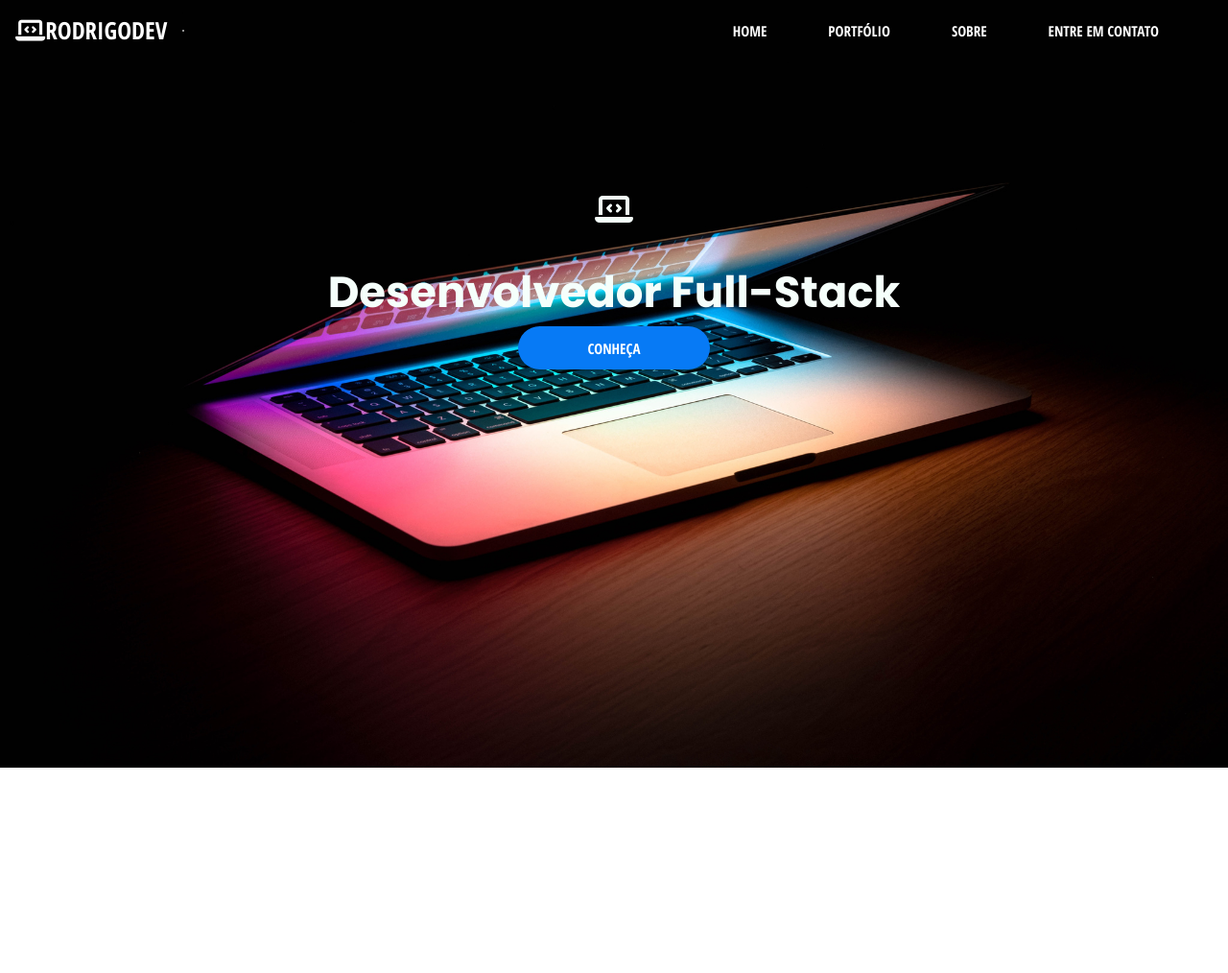
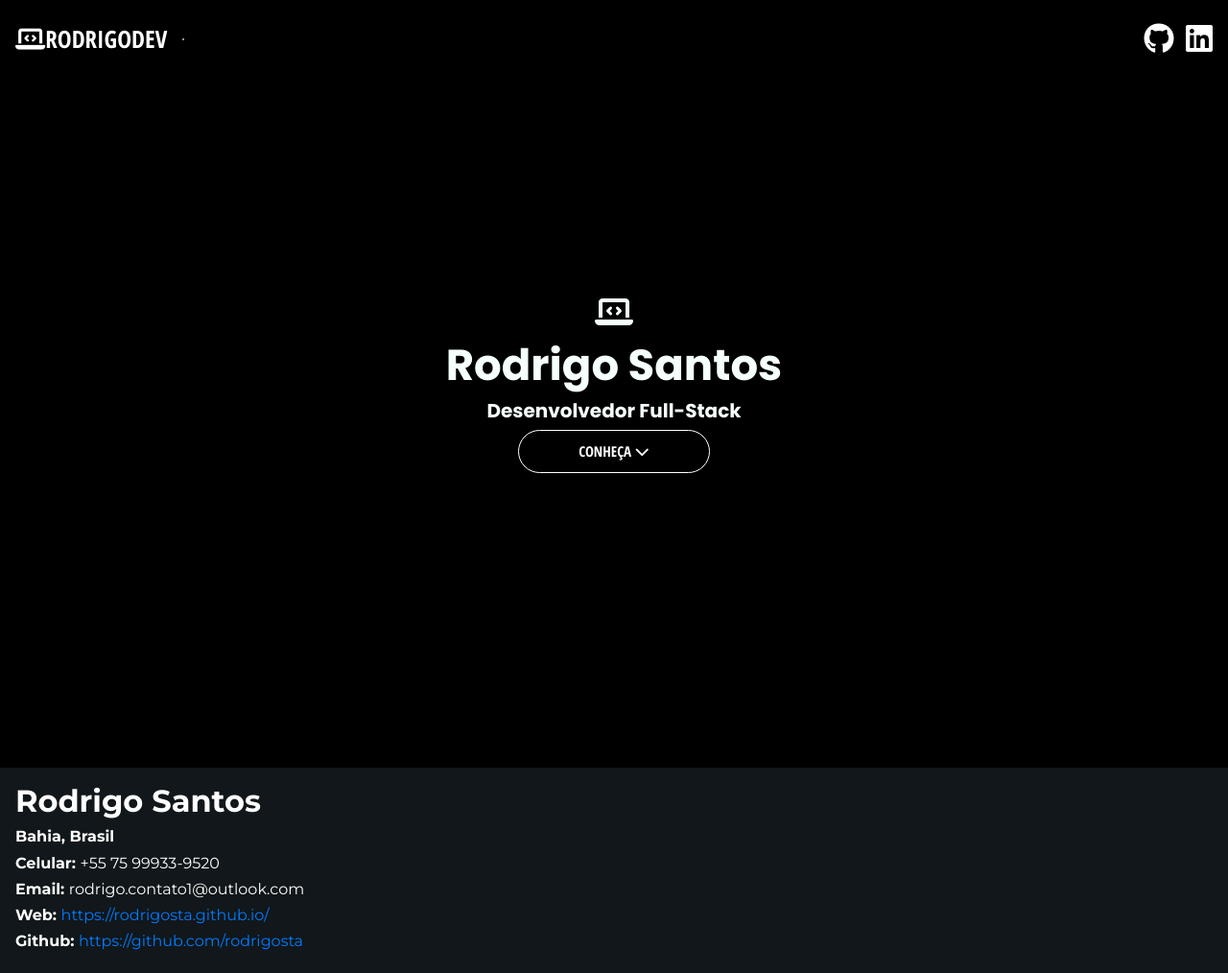
Before and after one commit to qarodrigo/rodrigosta.github.io, a plain HTML site: page index.html in a window 1280 px wide. Shown: the whole page at 96% size. Before the commit the page ends 800 px from the top, so only its background shows below. Drawn offline with nearby package versions, Linux system fonts and the light colour scheme.

Commit message:
atualizacao

```diff
--- a/css/style.css
+++ b/css/style.css
@@ -1,18 +1,10 @@
 body{
     height: 100%;
+    background-color: #000;
 }
 #home{
     height: 100vh;
 
-    background-image: url("../images/home.jpg");
-    /* /* background-position: center; */
-    background-repeat: no-repeat;
-    /* background-position-y: center; */
-     /* background-position: top; */
-
-    background-attachment: fixed;
-    background-size: cover;
-    background-color: black;
     /* border-radius: 12px; */
 }
 
@@ -21,7 +13,7 @@ body{
     border-radius: 5px;
 }
 
-#home-nav, #port-nav, #sobre-nav, #contato-nav, #logo-site{
+#logo-site{
     text-transform: uppercase;
     color: white;
     font-family: 'Open Sans Condensed', sans-serif;
@@ -31,13 +23,18 @@ body{
     font-size: 15px;
 }
 
+
+
+
+
 #logo-site{
     font-size: 25px;
 }
 
 
 #info{
-    padding-top: 200px;
+    /* padding-top: 200px; */
+    height: 100%;
 }
 #dev{
     font-size: 45px;
@@ -45,29 +42,44 @@ body{
     /* color: white; */
     font-family: 'Poppins', sans-serif;
     text-align: center;
-    margin-top: 40px;
+}
+
+#cargo{
+    color: #f5fffb;
+    text-align: center;
+    font-family: 'Poppins', sans-serif;
+
+
+
 }
 
 #laptop{
+    color: #f5fffb;
     text-align: center;
-    color: #f5fffb;
+}
+
+
+.linkedin, .git{
+    color: white;
+}
+.linkedin:hover, .git:hover{
+    color: #1DE9B6;
+
 }
 
 #conheca{
     border-radius: 35px;
     width: 200px;
     height: 45px;
-    background-color:#077af5;
+    background-color:transparent;
+    border: 1px white solid;
     display: block;
     margin-left: auto;
     margin-right: auto;
-    border: none;
+    /* border: none; */
     font-size: 15px;
     font-family: 'Open Sans Condensed', sans-serif;
-}
 
-#home-nav:hover, #port-nav:hover, #sobre-nav:hover, #contato-nav:hover{
-    color: #077af5;
 }
 
 #conheca:hover{
@@ -75,6 +87,16 @@ body{
     border: 1px white solid;
 }
 
+#name, h6{
+    font-family: 'Montserrat', sans-serif;
+    font-weight: 700;
+}
+
+span{
+    font-family: 'Montserrat', sans-serif;
+    font-weight: 400;
+
+}
 
 /* @keyframes example{
     from{color: white;}
--- a/index.html
+++ b/index.html
@@ -9,42 +9,41 @@
   <link rel="preconnect" href="https://fonts.gstatic.com">
   <link href="https://fonts.googleapis.com/css2?family=Open+Sans+Condensed:wght@700&display=swap" rel="stylesheet">
   <link href="https://fonts.googleapis.com/css2?family=Poppins:wght@700&display=swap" rel="stylesheet">
-  <link rel="stylesheet" href="./css/style.css">
+  <link href="https://fonts.googleapis.com/css2?family=Montserrat:wght@400;700&display=swap" rel="stylesheet">   <link rel="stylesheet" href="./css/style.css">
 </head>
 <body>
 
+
   <div id="home" class="container-fluid">
+    <nav class="navbar fixed-top navbar-expand-lg navbar-dark" id="navbar">
+      <a class="navbar-brand" id="logo-site" href="#"><i class="fas fa-laptop-code"></i>RodrigoDEV</a>
+      <div id="menu">
+      </div>
+        <ul class="ml-auto mt-3">
+          <a href="">
+            <i class="fab fa-github fa-2x mx-2 git"></i>
+          </a>
+          <i class="fab fa-linkedin fa-2x linkedin"></i>
+        </ul>
+    </nav>
+    <div class="d-flex align-items-center justify-content-center" id="info">
+      <div>
+        <h2 id="laptop"><i class="fas fa-laptop-code"></i></h2>
+        <h1 class="mx-2" id="dev">Rodrigo Santos</h1>
+        <h5 id="cargo">Desenvolvedor Full-Stack</h5>
+        <button id="conheca" class="btn btn-primary">CONHEÇA <i class="fas fa-chevron-down"></i></button>
+      </div>
+    </div>
+  </div>
+  <div class=" d-flex justify-content-start p-3" style="background-color: #11171A; color: white;">
     <div>
-      <nav class="navbar fixed-top navbar-expand-lg navbar-dark">
-        <a class="navbar-brand" id="logo-site" href="#"><i class="fas fa-laptop-code"></i>RodrigoDEV</a>
-        <div id="menu">
-          <button class="navbar-toggler" type="button" data-toggle="collapse" data-target="#conteudoNavbarSuportado" aria-controls="conteudoNavbarSuportado" aria-expanded="false" aria-label="Alterna navegação">
-            <span class="navbar-toggler-icon"></span>
-          </button>
-        </div>
-        <div class="collapse navbar-collapse" id="conteudoNavbarSuportado">
-          <ul class="navbar-nav ml-auto">
-            <li class="nav-item pr-5">
-              <a class="nav-link" id="home-nav" href="#">Home</a>
-            </li>
-            <li class="nav-item pr-5">
-              <a class="nav-link" id= "port-nav" href="#">Portfólio</a>
-            </li>
-            <li class="nav-item pr-5">
-              <a class="nav-link" id="sobre-nav" href="#">Sobre</a>
-            </li>
-            <li class="nav-item pr-5">
-              <a class="nav-link" id="contato-nav" href="#">Entre em Contato</a>
-            </li>
-          </ul>
-        </div>
-      </nav>
-    </div>
-    <section id="info">
-        <h2 id="laptop"><i class="fas fa-laptop-code"></i></h2>
-        <h1 class="h1" id="dev">Desenvolvedor Full-Stack</h1>
-        <button id="conheca" class="btn btn-primary">CONHEÇA</button>
-    </section>
+      <h2 id="name">Rodrigo Santos</h2>
+      <h6>Bahia, Brasil</h6>
+      <h6>Celular: <span>+55 75 99933-9520</span></h5>
+      <h6>Email: <span>rodrigo.contato1@outlook.com</span></h5>
+      <h6>Web: <span><a href="https://rodrigosta.github.io/" target="__blank">https://rodrigosta.github.io/</a></span></h5>
+      <h6>Github: <span><a href="https://github.com/rodrigosta" target="__blank">https://github.com/rodrigosta</a></span></h5>
+      </div>
   </div>
 
 
@@ -55,5 +54,6 @@
   <script src="https://code.jquery.com/jquery-3.3.1.slim.min.js" integrity="sha384-q8i/X+965DzO0rT7abK41JStQIAqVgRVzpbzo5smXKp4YfRvH+8abtTE1Pi6jizo" crossorigin="anonymous"></script>
   <script src="https://cdnjs.cloudflare.com/ajax/libs/popper.js/1.14.3/umd/popper.min.js" integrity="sha384-ZMP7rVo3mIykV+2+9J3UJ46jBk0WLaUAdn689aCwoqbBJiSnjAK/l8WvCWPIPm49" crossorigin="anonymous"></script>
   <script src="https://stackpath.bootstrapcdn.com/bootstrap/4.1.3/js/bootstrap.min.js" integrity="sha384-ChfqqxuZUCnJSK3+MXmPNIyE6ZbWh2IMqE241rYiqJxyMiZ6OW/JmZQ5stwEULTy" crossorigin="anonymous"></script>
+  <script src="./js/index.js"></script>
 </body>
 </html>
```
Also changed, not shown: js/index.js (added, +10 -0 lines).
